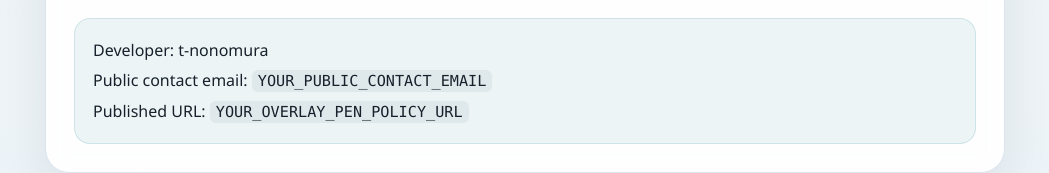
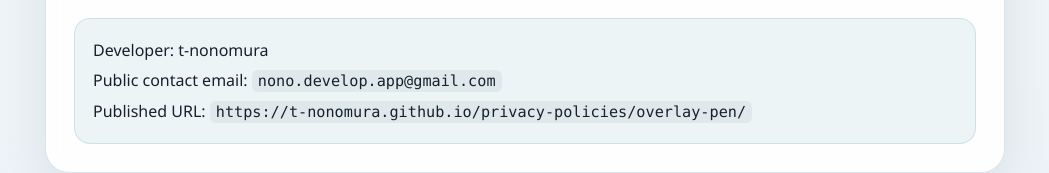
Before and after one commit to t-nonomura/privacy-policies, a plain HTML site: page overlay-pen/en/index.html in a window 1280 px wide. Shown: the part 1765-1938 px from the top of the page, without its empty margins (115-1164 px from the left). Drawn offline with Linux system fonts and the light colour scheme.

Commit message:
Update overlay-pen policy contact details

```diff
--- a/overlay-pen/en/index.html
+++ b/overlay-pen/en/index.html
@@ -67,8 +67,8 @@
 
       <div class="contact-box">
         <p>Developer: t-nonomura</p>
-        <p>Public contact email: <code>YOUR_PUBLIC_CONTACT_EMAIL</code></p>
-        <p>Published URL: <code>YOUR_OVERLAY_PEN_POLICY_URL</code></p>
+        <p>Public contact email: <code>nono.develop.app@gmail.com</code></p>
+        <p>Published URL: <code>https://t-nonomura.github.io/privacy-policies/overlay-pen/</code></p>
       </div>
     </section>
   </main>
```
Also changed, not shown: overlay-pen/index.html (+2 -2 lines).
